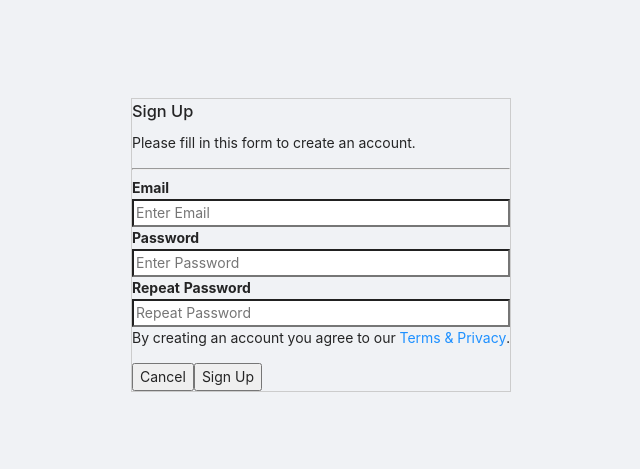
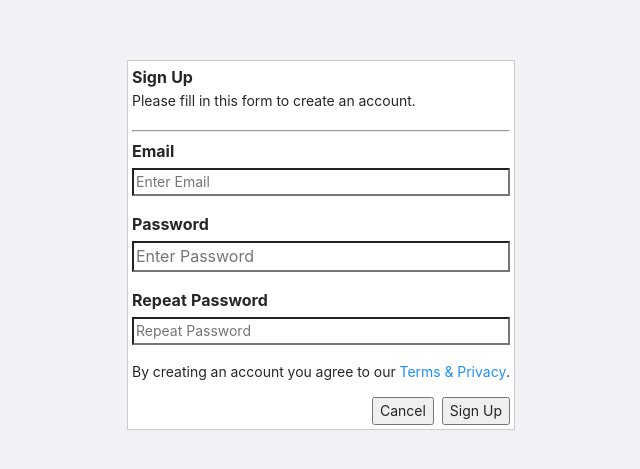
Before and after one commit to sumitkumar14/React-d3-project, a React (Create React App) app: page / in a window 1280 px wide. Shown: the part 155-624 px from the top of the page, without its empty margins (319-959 px from the left). Built offline with nearby package versions, Linux system fonts and the light colour scheme.

Commit message:
signup page look and feel modified

```diff
--- a/src/Pages/ApplicationLevel/SignUpPage.js
+++ b/src/Pages/ApplicationLevel/SignUpPage.js
@@ -9,35 +9,38 @@ function SignupPage(props) {
 }
   return (
     <div style={container1}>
-    <form style={{ border: "1px solid #ccc" }}>
-      <h1>Sign Up</h1>
-      <p>Please fill in this form to create an account.</p>
+    <form style={{ border: "1px solid #ccc",backgroundColor:'#ffffff', padding:'4px' }}>
+    <label style={{paddingBottom:'4px',fontSize:'16px'}}><b>Sign Up</b></label>
+      <p style={{paddingBottom:'4px'}}>Please fill in this form to create an account.</p>
       <hr />
       <div style={{display:'flex',flexDirection:'column'}}>
-      <label for="email">
+      <label style={{paddingBottom:'4px',fontSize:'16px'}} for="email">
         <b>Email</b>
       </label>
       <input
+        style={{marginBottom:'16px'}}
         type="text"
         placeholder="Enter Email"
         name="email"
         required
       ></input>
 
-      <label for="psw">
+      <label style={{paddingBottom:'4px',fontSize:'16px'}} for="psw">
         <b>Password</b>
       </label>
       <input
+      style={{marginBottom:'16px',fontSize:'16px'}}
         type="password"
         placeholder="Enter Password"
         name="psw"
         required
       ></input>
 
-      <label for="psw-repeat">
+      <label style={{paddingBottom:'4px', fontSize:'16px'}} for="psw-repeat">
         <b>Repeat Password</b>
       </label>
       <input
+      style={{marginBottom:'16px'}}
         type="password"
         placeholder="Repeat Password"
         name="psw-repeat"
@@ -52,11 +55,11 @@ function SignupPage(props) {
         .
       </p>
 
-      <div class="clearfix">
+      <div style={{display:'flex',padding:'0px,0px,8px,0px', justifyContent:'flex-end', alignItems:'center'}}>
         <button type="button" class="cancelbtn">
           Cancel
         </button>
-        <button type="submit" class="signupbtn">
+        <button style={{marginLeft:'8px'}} type="submit" class="signupbtn">
           Sign Up
         </button>
         </div>
```
